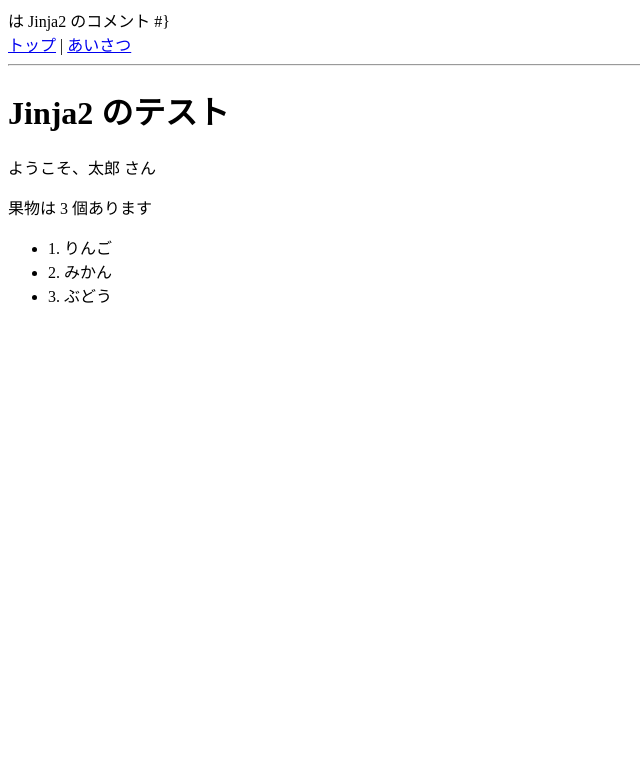
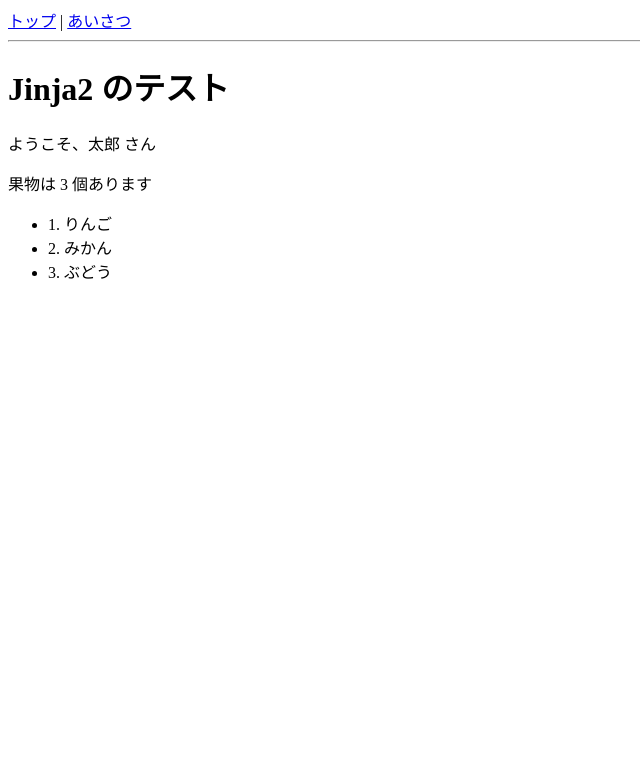
Before and after one commit to Shimooka-Norimasa/FastApiStudy, a FastAPI app: page / in a window 1280 px wide. Shown: the top 783 px of the page, without its empty margins (0-640 px from the left). Run offline with FastAPI, Linux system fonts and the light colour scheme.

Commit message:
第3章 index.html: コメント内に {# #} を書いて途中でコメントが閉じていた問題を修正
Co-Authored-By: Claude Opus 5.5 <noreply@anthropic.com>

```diff
--- a/step03_jinja2/templates/index.html
+++ b/step03_jinja2/templates/index.html
@@ -1,4 +1,4 @@
-{# base.html を土台(親)にする。{# #} は Jinja2 のコメント #}
+{# base.html を土台(親)にする。この行のように「波かっこ + シャープ」で囲んだ部分は Jinja2 のコメント（画面には出ない） #}
 {% extends "base.html" %}
 
 {% block title %}{{ title }}{% endblock %}
```
